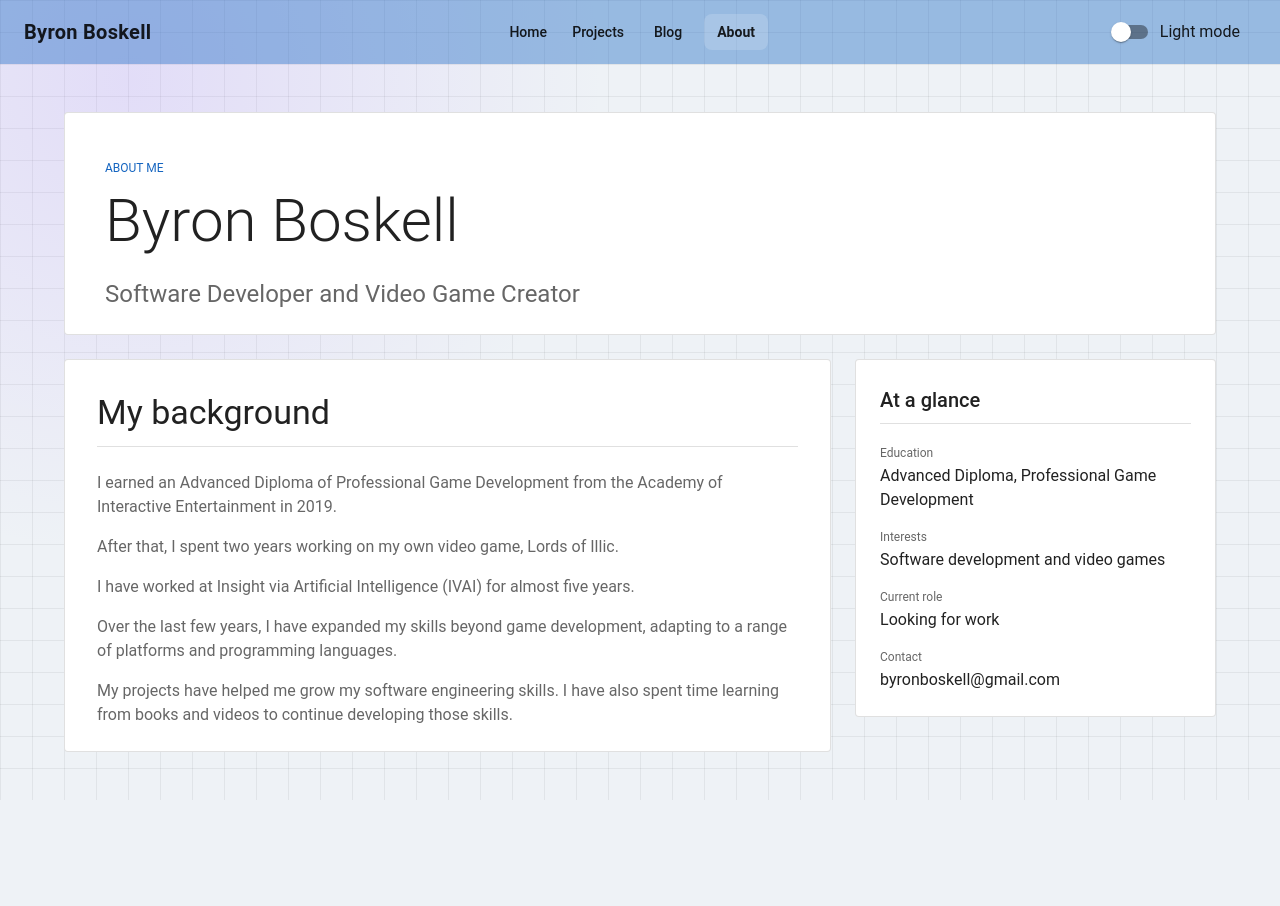
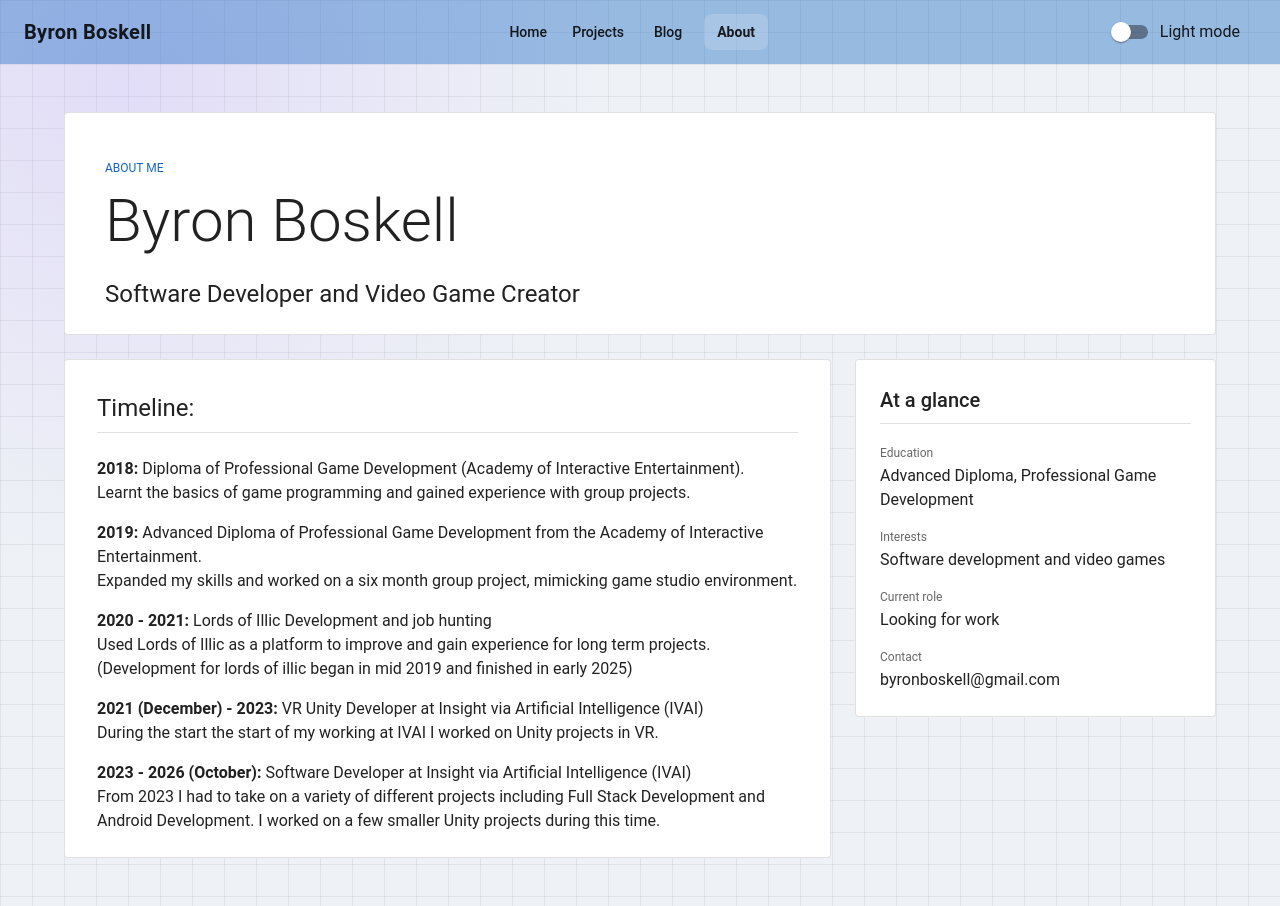
Before and after one commit to byronboskell/byronboskell.github.io, a React (Vite) app in the folder bbportfolio/: page /#/about in a window 1280 px wide. Before the commit the page ends 800 px from the top, so only its background shows below. Built offline with nearby package versions, Linux system fonts and the light colour scheme.

Commit message:
about-page: adding more information

```diff
--- a/bbportfolio/src/pages/about-page.tsx
+++ b/bbportfolio/src/pages/about-page.tsx
@@ -14,7 +14,7 @@ const AboutPage: React.FC = () => (
                     <Typography variant="h2" component="h1" gutterBottom>
                         Byron Boskell
                     </Typography>
-                    <Typography variant="h5" component="p" color="text.secondary">
+                    <Typography variant="h5" component="p" >
                         Software Developer and Video Game Creator
                     </Typography>
                 </CardContent>
@@ -30,34 +30,54 @@ const AboutPage: React.FC = () => (
             >
                 <Card component="article" variant="outlined">
                     <CardContent sx={{ p: { xs: 3, md: 4 } }}>
-                        <Typography variant="h4" component="h2" gutterBottom>
-                            My background
+                        <Typography variant="h5" component="h2" gutterBottom>
+                            Timeline:
                         </Typography>
+
                         <Divider sx={{ mb: 3 }} />
-
                         <Stack spacing={2}>
-                            <Typography color="text.secondary">
-                                I earned an Advanced Diploma of Professional Game Development from
-                                the Academy of Interactive Entertainment in 2019.
-                            </Typography>
-                            <Typography color="text.secondary">
-                                After that, I spent two years working on my own video game, Lords
-                                of Illic.
-                            </Typography>
-                            <Typography color="text.secondary">
-                                I have worked at Insight via Artificial Intelligence (IVAI) for
-                                almost five years.
-                            </Typography>
-                            <Typography color="text.secondary">
-                                Over the last few years, I have expanded my skills beyond game
-                                development, adapting to a range of platforms and programming
-                                languages.
-                            </Typography>
-                            <Typography color="text.secondary">
-                                My projects have helped me grow my software engineering skills.
-                                I have also spent time learning from books and videos to continue
-                                developing those skills.
-                            </Typography>
+                            <Stack>
+                                <Typography >
+                                    <b>2018:</b> Diploma of Professional Game Development
+                                    (Academy of Interactive Entertainment).
+                                </Typography>
+                                <Typography >
+                                    Learnt the basics of game programming and gained experience with group projects.
+                                </Typography>
+                            </Stack>
+                            <Stack>
+                                <Typography >
+                                    <b>2019:</b> Advanced Diploma of Professional Game Development from
+                                    the Academy of Interactive Entertainment.
+                                </Typography>
+                                <Typography >
+                                    Expanded my skills and worked on a six month group project, mimicking game studio environment.
+                                </Typography>
+                            </Stack>
+                            <Stack>
+                                <Typography >
+                                    <b>2020 - 2021:</b> Lords of Illic Development and job hunting
+                                </Typography>
+                                <Typography >
+                                    Used Lords of Illic as a platform to improve and gain experience for long term projects. (Development for lords of illic began in mid 2019 and finished in early 2025)
+                                </Typography>
+                            </Stack>
+                            <Stack>
+                                <Typography >
+                                    <b>2021 (December) - 2023:</b> VR Unity Developer at Insight via Artificial Intelligence (IVAI)
+                                </Typography>
+                                <Typography >
+                                    During the start the start of my working at IVAI I worked on Unity projects in VR.
+                                </Typography>
+                            </Stack>
+                            <Stack>
+                                <Typography >
+                                    <b>2023 - 2026 (October):</b> Software Developer at Insight via Artificial Intelligence (IVAI)
+                                </Typography>
+                                <Typography >
+                                    From 2023 I had to take on a variety of different projects including Full Stack Development and Android Development. I worked on a few smaller Unity projects during this time.
+                                </Typography>
+                            </Stack>
                         </Stack>
                     </CardContent>
                 </Card>
@@ -65,7 +85,7 @@ const AboutPage: React.FC = () => (
                 <InfoPanel />
             </Box>
         </Stack>
-    </PageLayout>
+    </PageLayout >
 );
 
 export default AboutPage;
```
